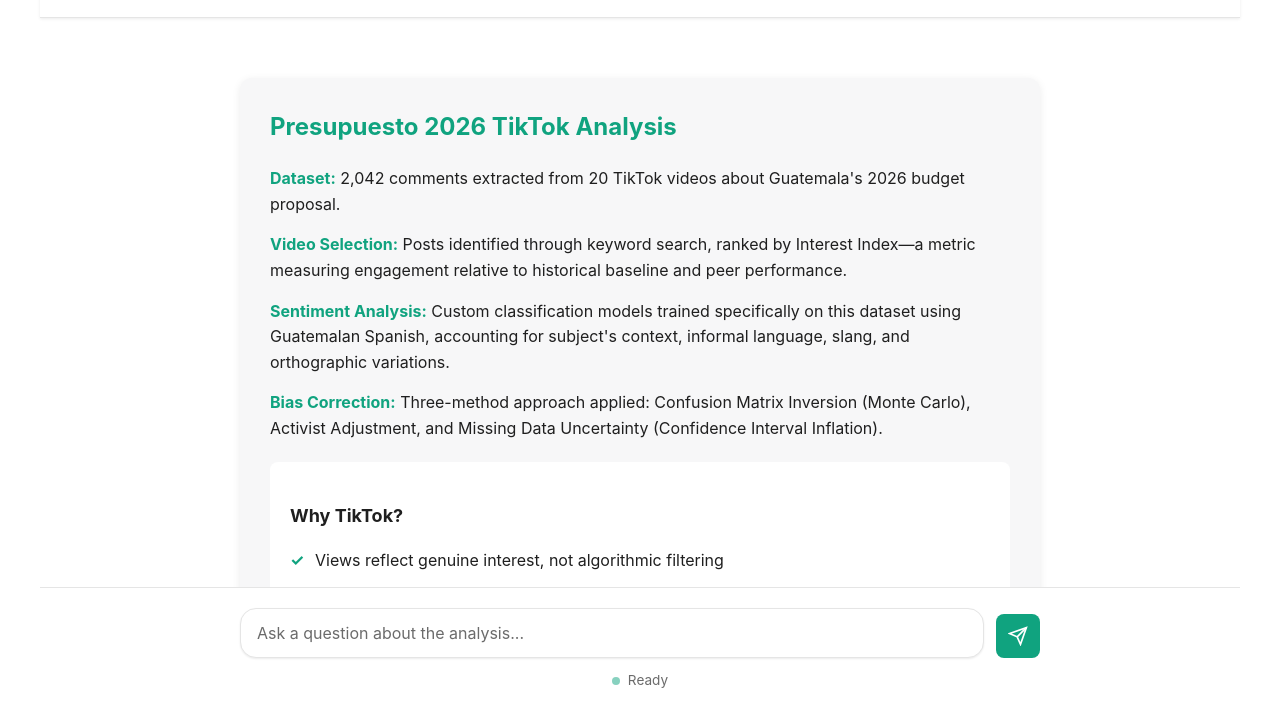
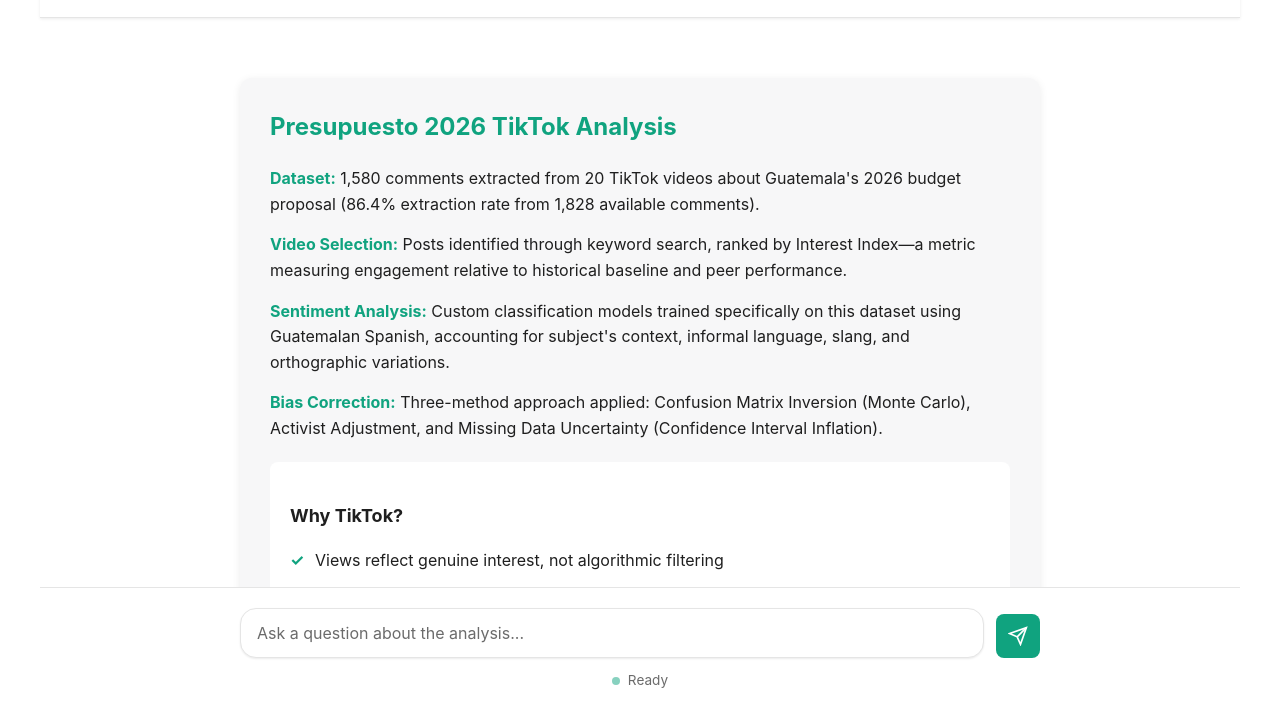
Before and after one commit to olivoe/presupuesto-2026-chat, a plain HTML site: page public/index.html in a window 1280 px wide. Shown: the part 88-800 px from the top of the page. Drawn offline with nearby package versions, Linux system fonts and the light colour scheme.

Commit message:
FIX: Update intro text with correct dataset size (1,580 comments)
CHANGES:
- Updated project info: 2,042 → 1,580 comments
- Added extraction rate info: 86.4% from 1,828 available
- Fixed both startup screen and Info modal
- Updated page title to 'Presupuesto 2026 Wendy AI'

This completes the data integrity fix by updating the user-facing
intro text to match the corrected backend data.

User reported: Intro still showed wrong number (2,042)

```diff
--- a/public/index.html
+++ b/public/index.html
@@ -3,7 +3,7 @@
 <head>
     <meta charset="UTF-8">
     <meta name="viewport" content="width=device-width, initial-scale=1.0">
-    <title>Presupuesto 2026 - AI Chat Assistant</title>
+    <title>Presupuesto 2026 Wendy AI</title>
     <link rel="stylesheet" href="styles.css">
     <!-- Marked.js for markdown rendering -->
     <script src="https://cdn.jsdelivr.net/npm/marked/marked.min.js"></script>
@@ -49,7 +49,7 @@
             <div class="project-info" id="projectInfo">
                 <h2>Presupuesto 2026 TikTok Analysis</h2>
 
-                <p><strong>Dataset:</strong> 2,042 comments extracted from 20 TikTok videos about Guatemala's 2026 budget proposal.</p>
+                <p><strong>Dataset:</strong> 1,580 comments extracted from 20 TikTok videos about Guatemala's 2026 budget proposal (86.4% extraction rate from 1,828 available comments).</p>
 
                 <p><strong>Video Selection:</strong> Posts identified through keyword search, ranked by Interest Index—a metric measuring engagement relative to historical baseline and peer performance.</p>
 
@@ -134,7 +134,7 @@
 
             <h2>Presupuesto 2026 TikTok Analysis</h2>
 
-            <p><strong>Dataset:</strong> 2,042 comments extracted from 20 TikTok videos about Guatemala's 2026 budget proposal.</p>
+            <p><strong>Dataset:</strong> 1,580 comments extracted from 20 TikTok videos about Guatemala's 2026 budget proposal (86.4% extraction rate from 1,828 available comments).</p>
 
             <p><strong>Video Selection:</strong> Posts identified through keyword search, ranked by Interest Index—a metric measuring engagement relative to historical baseline and peer performance.</p>
 
```
